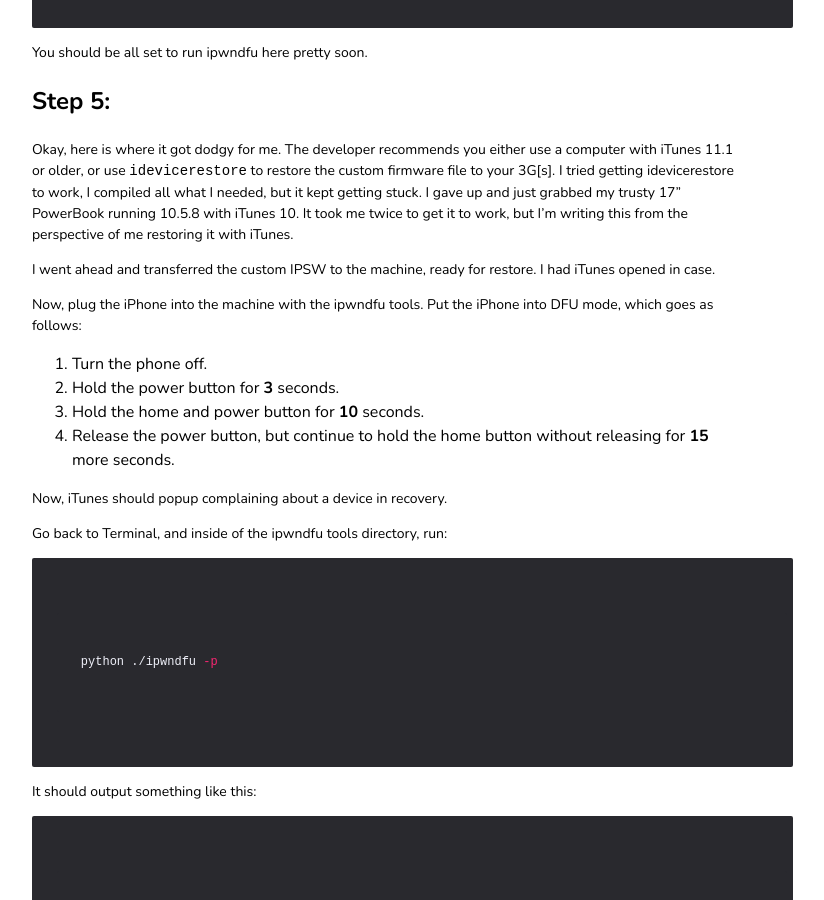
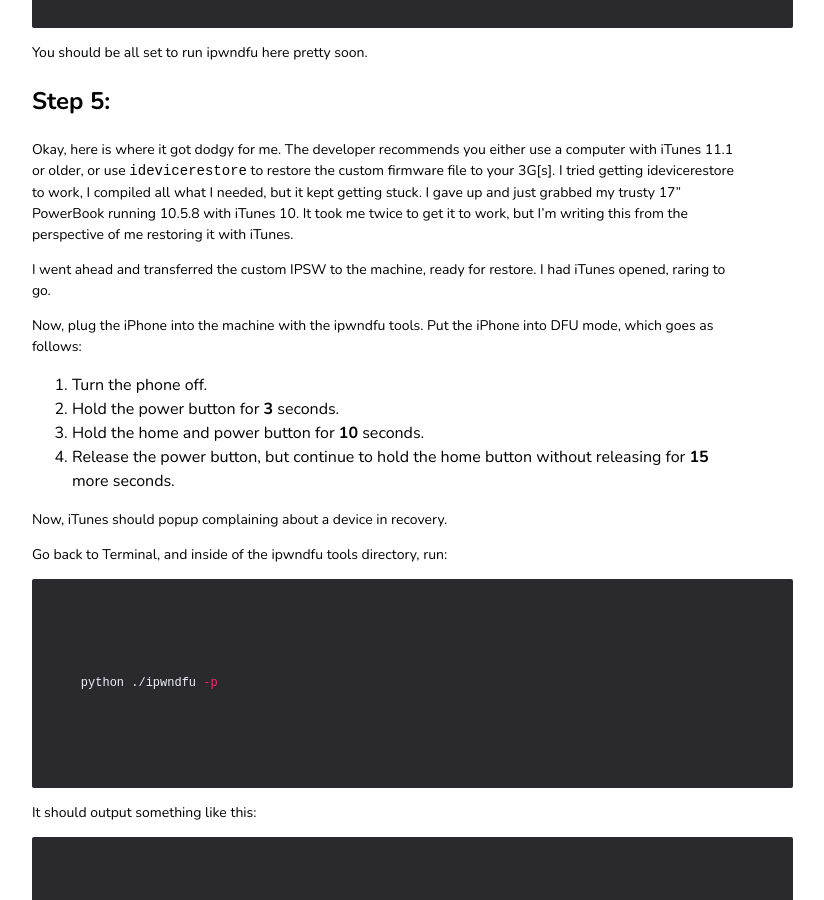
Before and after one commit to 128keaton/.com, a Jekyll site: the page built from _posts/2017-04-11-how-i-got-312-on-a-3gs-from-2011.markdown, in a window 1280 px wide and 900 px high, scrolled down 4117 px. Shown: the whole window, without its empty margins (251-1075 px from the left). Built offline with Jekyll 4.4.1, drawn with Linux system fonts in a browser that asks for light colours; nearby versions of some CDN libraries.

Commit message:
Updating to 128keaton/128keaton.com@dde1f005400f63c27a2dee8f0e76b582bc11b3aa.

```diff
--- a/_posts/2017-04-11-how-i-got-312-on-a-3gs-from-2011.markdown
+++ b/_posts/2017-04-11-how-i-got-312-on-a-3gs-from-2011.markdown
@@ -102,7 +102,7 @@
 ## Step 5:
 Okay, here is where it got dodgy for me. The developer recommends you either use a computer with iTunes 11.1 or older, or use `idevicerestore` to restore the custom firmware file to your 3G[s]. I tried getting idevicerestore to work, I compiled all what I needed, but it kept getting stuck. I gave up and just grabbed my trusty 17" PowerBook running 10.5.8 with iTunes 10. It took me twice to get it to work, but I'm writing this from the perspective of me restoring it with iTunes.
 
-I went ahead and transferred the custom IPSW to the machine, ready for restore. I had iTunes opened in case.
+I went ahead and transferred the custom IPSW to the machine, ready for restore. I had iTunes opened, raring to go.
 
 Now, plug the iPhone into the machine with the ipwndfu tools. Put the iPhone into DFU mode, which goes as follows:
 
```
